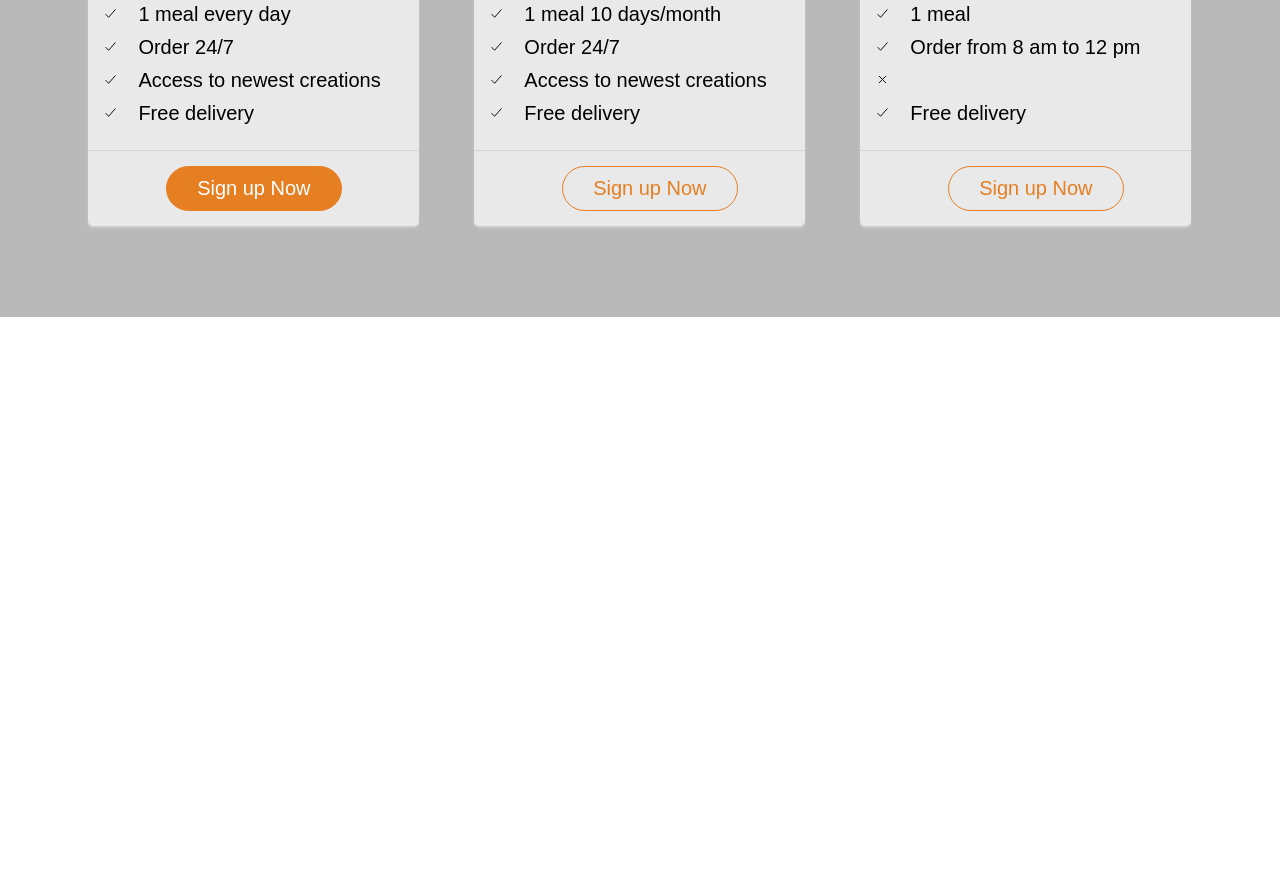
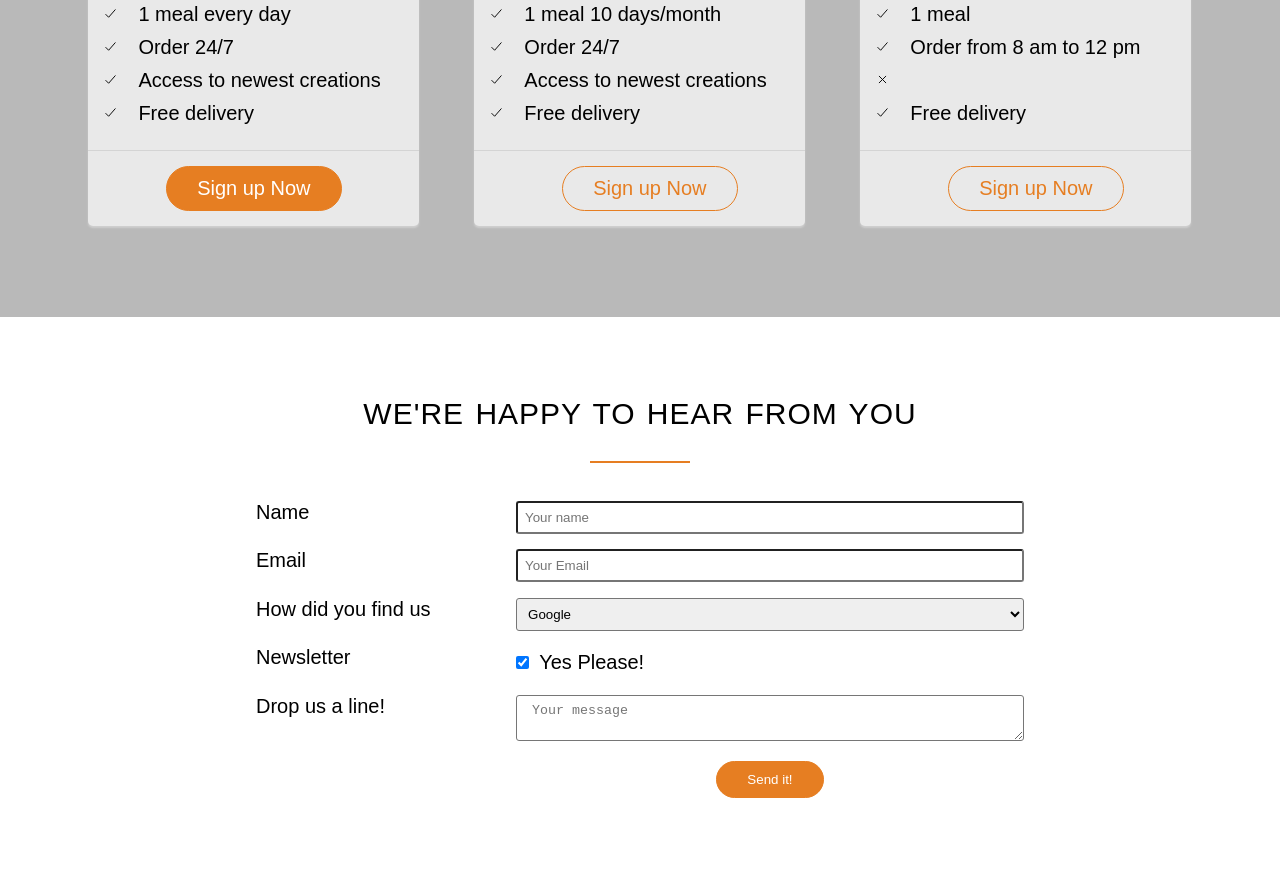
Before and after one commit to waqasbaj/SavourLicious_Web, a plain HTML site: page index.html in a window 1280 px wide. Shown: the part 4133-5019 px from the top of the page. Before the commit the page ends 4450 px from the top, so only its background shows below. Drawn offline with nearby package versions, Linux system fonts and the light colour scheme; files that its build step writes are made by us from their sources.

Commit message:
Contact Form completed

```diff
--- a/index.html
+++ b/index.html
@@ -422,6 +422,129 @@
 
         </section>
 
+        <section class="section-form">
+
+            <div class="row">
+                <h2> We're happy to hear from you </h2>
+            </div>
+
+
+
+            <div class="row">
+
+                <form method="post" action="#" class="contact-form">
+                    <div class="row">
+
+                        <div  class="col span-1-of-3">
+
+                            <label> Name </label>
+
+                        </div>
+
+                        <div  class="col span-2-of-3">
+
+                            <input type="text" name= "name" id = "name" placeholder="Your name" required>
+
+                        </div>
+
+                    </div>
+
+                    <div class="row">
+
+                        <div  class="col span-1-of-3">
+
+                            <label> Email </label>
+
+                        </div>
+
+                        <div  class="col span-2-of-3">
+
+                            <input type="email" name= "email" id = "email" placeholder="Your Email" required>
+
+                        </div>
+
+                    </div>
+
+                    <div class="row">
+
+                        <div  class="col span-1-of-3">
+
+                            <label> How did you find us </label>
+
+                        </div>
+
+                        <div  class="col span-2-of-3">
+
+                            <select name="find-us" id="find-us">
+
+                                <option value="friends">Friends</option>
+                                <option value="google" selected>Google</option>
+                                <option value="ad">Ad</option>
+                                <option value="Other">Other</option>
+
+                            </select>
+
+                        </div>
+
+                    </div>
+
+                    <div class="row">
+
+                        <div  class="col span-1-of-3">
+
+                            <label> Newsletter</label>
+
+                        </div>
+
+                        <div  class="col span-2-of-3 checkbox">
+
+                           <input type="checkbox" name="news" id="news" checked> Yes Please!</input>
+
+                        </div>
+
+                    </div>
+
+                    <div class="row">
+
+                        <div  class="col span-1-of-3">
+
+                            <label> Drop us a line! </label>
+
+                        </div>
+
+                        <div  class="col span-2-of-3">
+
+                            <textarea name="message" placeholder=" Your message"></textarea>
+
+                        </div>
+
+                    </div>
+
+                    <div class="row">
+
+                        <div  class="col span-1-of-3">
+
+                            <label> &nbsp;</label>
+
+                        </div>
+
+                        <div  class="col span-2-of-3">
+
+                           <input type="submit" value="Send it!">
+
+                        </div>
+
+                    </div>
+                </form>
+
+
+
+
+            </div>
+
+
+        </section>
+
         <script src="https://unpkg.com/ionicons@5.0.0/dist/ionicons.js"></script>
 
     </body>
@@ -431,29 +554,14 @@
 
 <!--
 
-Section 6: Sign up and pricing plans
-Title: Start eating healthy today
+Title: We're happy to hear from you
 
-Plan 1: Premium
-399$ per month
-That’s only 13.30$ per meal
-1 meal every day
-Order 24/7
-Access to newest creations
-Free delivery
+Fields to include:
+Name
+Email
+How did you find us?
+Newsletter
+Drop us a line
 
-Plan 2: Pro
-149$ per month
-That’s only 14.90$ per meal
-1 meal 10 days/month
-Order 24/7
-Access to newest creations
-Free delivery
-
-Plan 3: Starter
-19$ per meal
-1 meal
-Order from 8 am to 12 pm
-Free delivery
 
  -->
--- a/resources/css/style.css
+++ b/resources/css/style.css
@@ -135,7 +135,8 @@ h2:after{
 /* -------BUTTONS-------- */
 
 .btn:link,
-.btn:visited{
+.btn:visited,
+input[type=submit]{
 
     display: inline-block;
     padding: 10px 30px;
@@ -151,7 +152,8 @@ h2:after{
 }
 
 .btn-full:link,
-.btn-full:visited{
+.btn-full:visited,
+input[type=submit]{
 
     background-color: #e67e22;
     border: 1px solid #e67e22;
@@ -170,7 +172,9 @@ h2:after{
 
 
 .btn-ghost:hover,
-.btn-ghost:active{
+.btn-ghost:active,
+input[type=submit]:hover,
+input[type=submit]:active{
 
     color: #fff;
     background-color:#cf6d17;
@@ -189,6 +193,8 @@ h2:after{
 
 .btn:hover,
 .btn:active{
+
+    /* background-color: #e67e22; */
 
 
 
@@ -614,3 +620,46 @@ header {
     border-top-left-radius: 5px;
     border-top-right-radius: 5px;
 }
+
+
+/* ---------------------------------------------- */
+/* ----------FORM------------- */
+/* ---------------------------------------------- */
+
+
+
+.section-form{
+
+    width: 60%;
+    margin: 0 auto;
+
+
+}
+
+input[type=text],
+input[type=email],
+select,
+textarea{
+
+    width:100%;
+    padding:7px;
+    border-radius: 3px;
+}
+
+label{
+
+    float: left;
+}
+
+.checkbox{
+
+    text-align: left;
+    /* vertical-align: middle; */
+}
+
+input[type=checkbox]{
+
+    margin: 10px 5px 10px 0;
+}
+
+*:focus {outline: none;}
```
